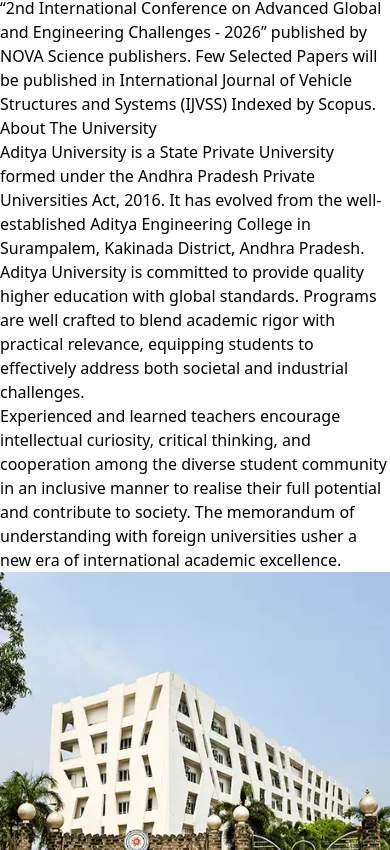
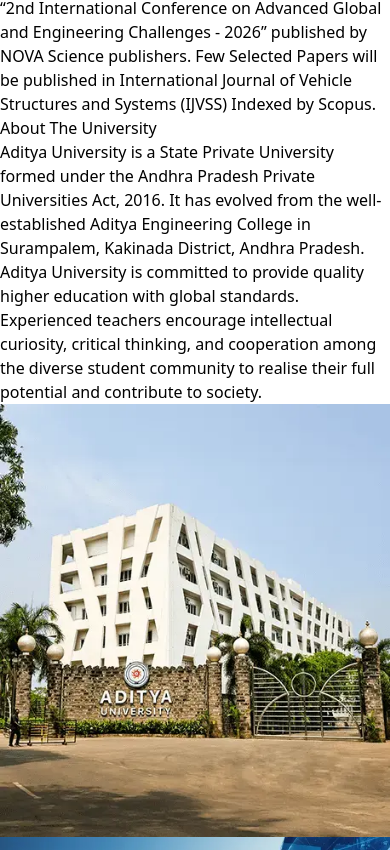
Before and after one commit to sejalm-rc/-University, a React (Vite) app: page / in a window 390 px wide. Shown: the part 1996-2846 px from the top of the page. Built offline with nearby package versions, Linux system fonts and the light colour scheme.

Commit message:
feat: Update About, AboutEEE, AboutUniversity, and Submission components with layout adjustments and styling improvements; enhance responsiveness and content clarity

```diff
--- a/src/Components/About/About.jsx
+++ b/src/Components/About/About.jsx
@@ -4,44 +4,44 @@
   return (
     <section className="bg-white py-12 md:py-20">
       <div className="max-w-7xl mx-auto px-4 sm:px-6 grid grid-cols-1 md:grid-cols-2 gap-10 items-center">
-
-        {/* Left Image */}
-        <div className="rounded-lg p-4 md:p-6 flex justify-center">
+        <div className="flex justify-center">
           <img
             src={conferenceImg}
             alt="International Conference"
-            className="w-full max-w-sm md:max-w-md rounded-lg"
+            className="w-full max-w-md rounded-lg"
           />
         </div>
 
-        {/* Right Content */}
         <div className="text-justify md:pr-10">
           <h2 className="text-center md:text-justify text-2xl md:text-3xl font-bold text-orange-500 mb-5 md:mb-6">
             About The Conference
           </h2>
 
           <p className="text-gray-700 text-sm md:text-base leading-relaxed mb-4">
-            The <span className="font-semibold">2nd International Conference</span> on{" "}
+            The{" "}
+            <span className="font-semibold">2nd International Conference</span>{" "}
+            on{" "}
             <span className="font-bold">
               Advanced and Global Engineering Challenges (AGEC) 2026
             </span>{" "}
             is going to be organized by Department of Electrical & Electronics
             Engineering, <span className="font-bold">Aditya University</span>,
-            Surampalem on <span className="font-bold">08th and 09th May, 2026</span>{" "}
-            in hybrid mode.
+            Surampalem on{" "}
+            <span className="font-bold">08th and 09th May, 2026</span> in hybrid
+            mode.
           </p>
 
           <p className="text-gray-700 text-sm md:text-base leading-relaxed mb-4">
             The conference is funded by AICTE and aligns with the theme of{" "}
             <span className="font-bold">
               Energy Efficiency, Renewable and Sustainable Energy
-            </span>.
-            AGEC-2026 invites high quality research papers in the areas of
+            </span>
+            . AGEC-2026 invites high quality research papers in the areas of
             advanced Engineering, Science and Management. The primary goal of
             the conference is to share innovative ideas and encourage
             interaction between academia and industry to promote collaborative
-            research involving scientists, engineers, professionals,
-            researchers and students.
+            research involving scientists, engineers, professionals, researchers
+            and students.
           </p>
 
           <p className="text-gray-700 text-sm md:text-base leading-relaxed">
@@ -52,11 +52,10 @@
               Challenges - 2026”
             </span>{" "}
             published by NOVA Science publishers. Few Selected Papers will be
-            published in International Journal of Vehicle Structures and
-            Systems (IJVSS) Indexed by Scopus.
+            published in International Journal of Vehicle Structures and Systems
+            (IJVSS) Indexed by Scopus.
           </p>
         </div>
-
       </div>
     </section>
   );
--- a/src/Components/AboutEEE/AboutEEE.jsx
+++ b/src/Components/AboutEEE/AboutEEE.jsx
@@ -3,14 +3,12 @@
 export default function AboutEEE() {
   return (
     <section className="bg-white py-12 md:py-20">
-      <div className="max-w-7xl mx-auto px-4 sm:px-6 grid grid-cols-1 md:grid-cols-2 gap-10 md:gap-12 items-center">
-
-        {/* Image */}
+      <div className="max-w-7xl mx-auto px-4 sm:px-6 grid grid-cols-1 md:grid-cols-2 gap-10 items-center">
         <div className="flex justify-center">
           <img
             src={eeeImg}
             alt="Electrical and Electronics Engineering"
-            className="rounded-lg shadow-md w-full max-w-sm md:max-w-lg"
+            className="w-full max-w-md rounded-lg"
           />
         </div>
 
@@ -25,16 +23,16 @@
             University is committed to developing highly competent engineers
             equipped for the modern world. By integrating
             <span className="font-bold">
-              {" "}advanced professional knowledge with entrepreneurial thinking
-              and critical problem-solving
-            </span>, we provide a rigorous education grounded in research and
-            strong industrial partnerships. Our distinguished faculty bring a
-            wealth of academic and industry experience, contributing to global
-            innovation through frequent publications in prestigious
-            international journals.
+              {" "}
+              advanced professional knowledge with entrepreneurial thinking and
+              critical problem-solving
+            </span>
+            , we provide a rigorous education grounded in research and strong
+            industrial partnerships. Our distinguished faculty bring a wealth of
+            academic and industry experience, contributing to global innovation
+            through frequent publications in prestigious international journals.
           </p>
         </div>
-
       </div>
     </section>
   );
--- a/src/Components/AboutUniversity/AboutUniversity.jsx
+++ b/src/Components/AboutUniversity/AboutUniversity.jsx
@@ -6,8 +6,8 @@
       <div className="max-w-7xl mx-auto px-4 sm:px-6 grid grid-cols-1 md:grid-cols-2 gap-10 items-center">
 
         {/* Left Content */}
-        <div className="text-justify md:pr-10">
-          <h2 className="text-center md:text-justify text-2xl md:text-3xl font-bold text-orange-500 mb-5 md:mb-6">
+        <div className="text-justify">
+          <h2 className="text-center md:text-left text-2xl md:text-3xl font-bold text-orange-500 mb-6">
             About The University
           </h2>
 
@@ -15,31 +15,24 @@
             <span className="font-bold">Aditya University</span> is a State
             Private University formed under the Andhra Pradesh Private
             Universities Act, 2016. It has evolved from the well-established
-            <span className="font-bold">
-              {" "}Aditya Engineering College in Surampalem
-            </span>, Kakinada District, Andhra Pradesh.
-            Aditya University is committed to provide quality higher education
-            with global standards. Programs are well crafted to blend academic
-            rigor with practical relevance, equipping students to effectively
-            address both societal and industrial challenges.
+            <span className="font-bold"> Aditya Engineering College in Surampalem</span>,
+            Kakinada District, Andhra Pradesh. Aditya University is committed
+            to provide quality higher education with global standards.
           </p>
 
           <p className="text-gray-700 text-sm md:text-base leading-relaxed">
-            Experienced and learned teachers encourage intellectual curiosity,
-            critical thinking, and cooperation among the diverse student
-            community in an inclusive manner to realise their full potential
-            and contribute to society. The memorandum of understanding with
-            foreign universities usher a new era of international academic
-            excellence.
+            Experienced teachers encourage intellectual curiosity, critical
+            thinking, and cooperation among the diverse student community to
+            realise their full potential and contribute to society.
           </p>
         </div>
 
         {/* Right Image */}
-        <div className="flex justify-center">
+        <div className="flex justify-center md:pl-10">
           <img
             src={universityImg}
             alt="Aditya University"
-            className="rounded-lg shadow-lg w-full max-w-sm md:max-w-md"
+            className="rounded-lg w-full max-w-md"
           />
         </div>
 
--- a/src/Components/Submission/Submission.jsx
+++ b/src/Components/Submission/Submission.jsx
@@ -4,42 +4,36 @@
   return (
     <section className="bg-white py-12 md:py-20">
       <div className="max-w-7xl mx-auto px-4 sm:px-6 grid grid-cols-1 md:grid-cols-2 gap-10 items-center">
+
         {/* QR Code */}
         <div className="flex justify-center">
-          <div className="bg-white border-2 border-orange-500 p-6 md:p-8 rounded-xl text-center">
-            <img
-              src={qrCode}
-              alt="Paper Submission QR Code"
-              className="w-40 h-40 md:w-48 md:h-48 object-contain mx-auto"
-            />
-          </div>
+          <img
+            src={qrCode}
+            alt="Paper Submission QR Code"
+            className="rounded-lg border-2 border-orange-500 w-full max-w-md p-6"
+          />
         </div>
 
         {/* Content */}
         <div className="text-justify md:pr-10">
-          <h2 className="text-center md:text-justify text-2xl md:text-3xl font-bold text-orange-500 mb-5 md:mb-6">
+          <h2 className="text-center md:text-left text-2xl md:text-3xl font-bold text-orange-500 mb-6">
             Submission & Publication of Paper
           </h2>
 
           <p className="text-gray-700 text-sm md:text-base leading-relaxed mb-4">
             <span className="font-semibold">AGEC-2026</span> is soliciting the
             submission of original research papers with significant
-            contributions in the relevant fields. Submitted papers should not
-            have been previously published or currently under review for
-            publication elsewhere.
+            contributions in the relevant fields.
           </p>
 
           <p className="text-gray-700 text-sm md:text-base leading-relaxed mb-4">
             The <span className="font-semibold">Microsoft CMT service</span> is
             used for managing the peer-reviewing process for this conference.
-            This service is provided by Microsoft and includes support for Azure
-            cloud services, software development, and technical support.
           </p>
 
           <p className="text-gray-700 text-sm md:text-base leading-relaxed mb-4">
             <span className="font-semibold">Author Guidelines:</span> Authors
-            are requested to follow the conference paper format while preparing
-            their manuscripts.
+            are requested to follow the conference paper format.
           </p>
 
           <p className="text-gray-700 text-sm md:text-base leading-relaxed mb-4">
@@ -51,15 +45,12 @@
 
           <div className="bg-orange-50 border-l-4 border-orange-500 p-4 rounded">
             <p className="text-gray-700 text-sm">
-              <span className="font-semibold">Note:</span> To submit papers,
-              authors must have an account in{" "}
-              <span className="font-semibold">
-                Microsoft CMT (Conference Management Toolkit)
-              </span>
-              .
+              <span className="font-semibold">Note:</span> Authors must have a
+              Microsoft CMT account to submit papers.
             </p>
           </div>
         </div>
+
       </div>
     </section>
   );
```
